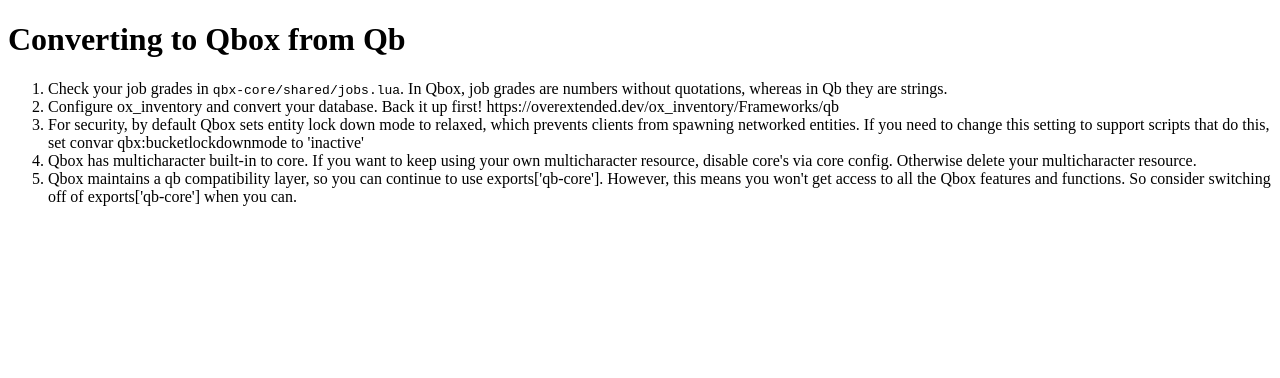
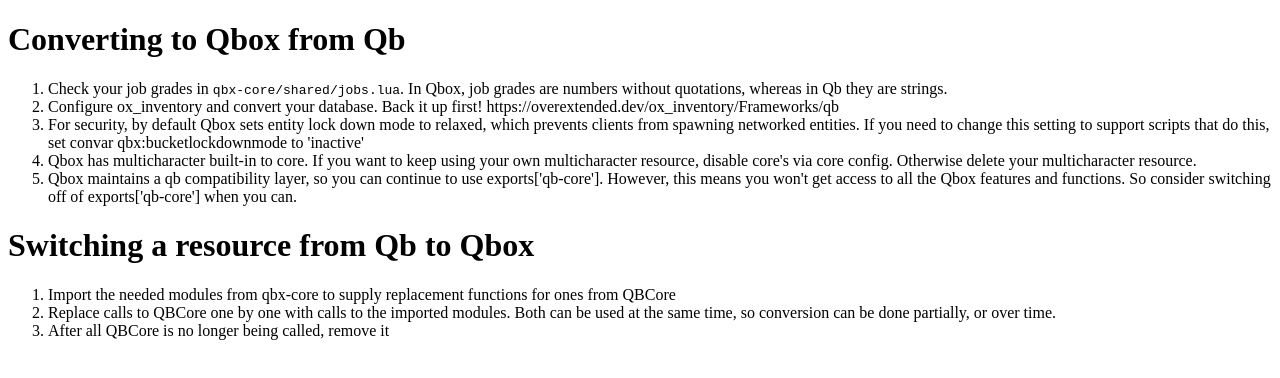
Before and after one commit to Qbox-project/qbox-project.github.io, a Next.js app: page /converting in a window 1280 px wide. Shown: the top 378 px of the page. Built offline with nearby package versions, Linux system fonts and the light colour scheme.

Commit message:
docs(converting): guide to converting an individual resource

```diff
--- a/pages/converting.mdx
+++ b/pages/converting.mdx
@@ -5,3 +5,8 @@
 3. For security, by default Qbox sets entity lock down mode to relaxed, which prevents clients from spawning networked entities. If you need to change this setting to support scripts that do this, set convar qbx:bucketlockdownmode to 'inactive'
 4. Qbox has multicharacter built-in to core. If you want to keep using your own multicharacter resource, disable core's via core config. Otherwise delete your multicharacter resource.
 5. Qbox maintains a qb compatibility layer, so you can continue to use exports['qb-core']. However, this means you won't get access to all the Qbox features and functions. So consider switching off of exports['qb-core'] when you can.
+
+# Switching a resource from Qb to Qbox
+1. Import the needed modules from qbx-core to supply replacement functions for ones from QBCore
+2. Replace calls to QBCore one by one with calls to the imported modules. Both can be used at the same time, so conversion can be done partially, or over time.
+3. After all QBCore is no longer being called, remove it
```
